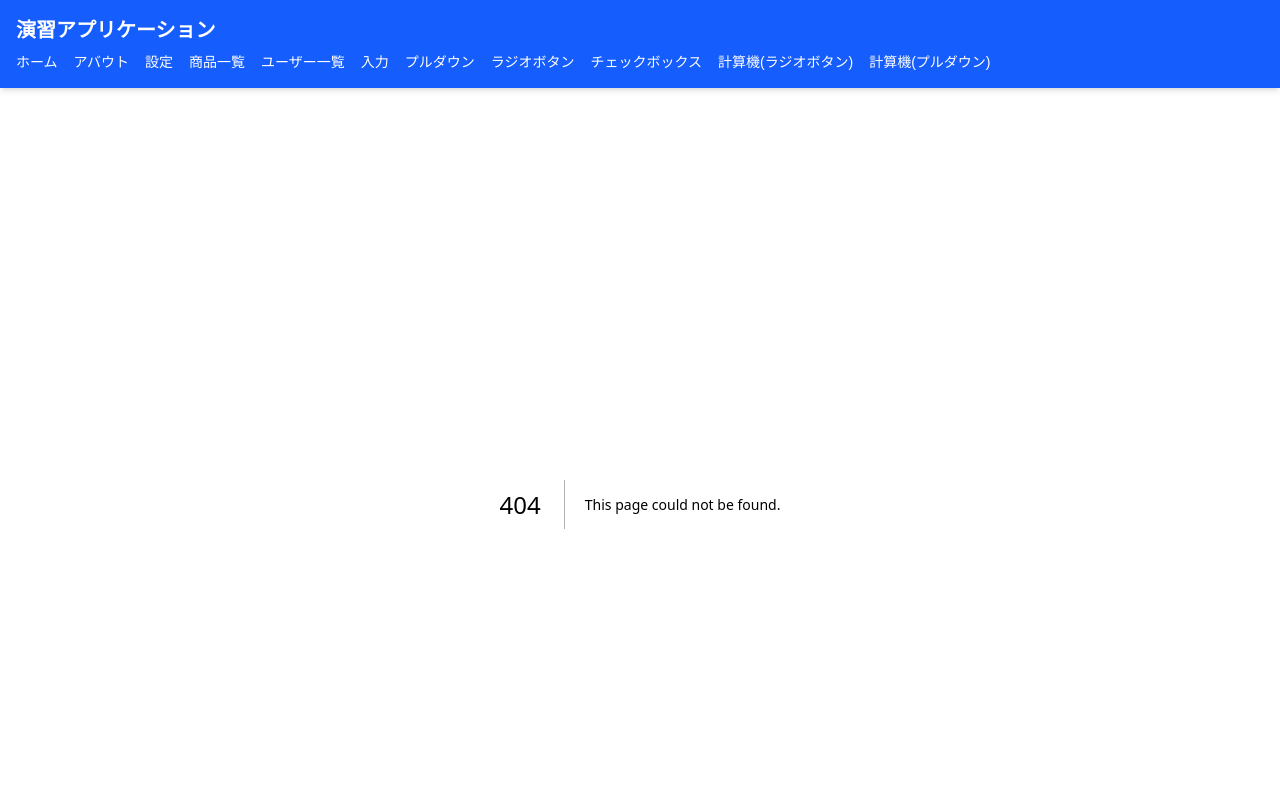
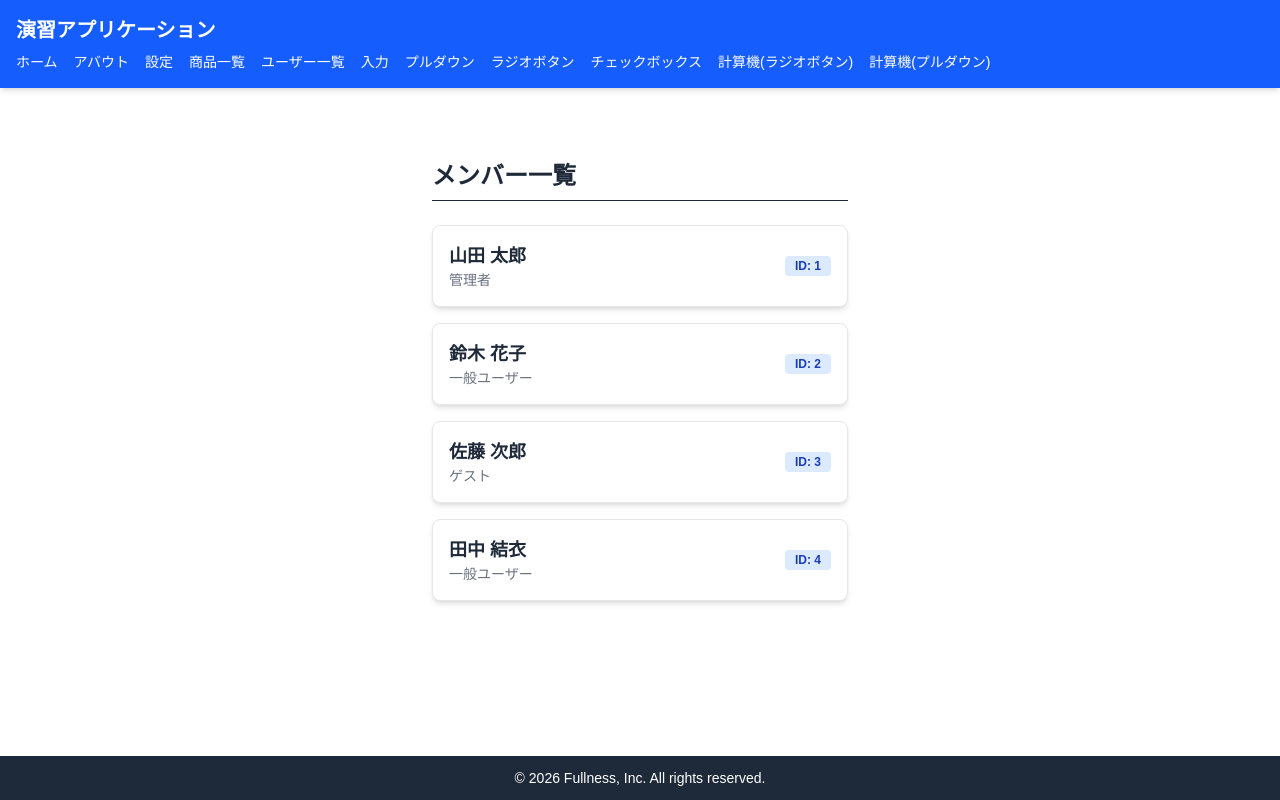
Before and after one commit to H-Akaogi/TS-Frontend-Exercise, a Next.js app: page /chapter04/list4/list in a window 1280 px wide. Before the commit this address had no page. Shown: the top 800 px of the page. Built offline with nearby package versions, Linux system fonts and the light colour scheme.

Commit message:
リスト4-7 UserCard(ユーザー一覧)コンポーネントの実装

```diff
--- /dev/null
+++ b/app/chapter04/list4/list/page.tsx
@@ -0,0 +1,38 @@
+"use client";
+/**
+ * リスト4-7 UserCard(ユーザー一覧)コンポーネントの実装
+ */
+
+import UserCard, { User } from "@/components/chapter04/list4/list/UserCard";
+
+export default function ListSamplePage() {
+    // 表示するための配列データ(実務ではデータベースやAPIから取得する)
+    const usersData: User[] = [
+        { id: 1, name: "山田 太郎", role: "管理者" },
+        { id: 2, name: "鈴木 花子", role: "一般ユーザー" },
+        { id: 3, name: "佐藤 次郎", role: "ゲスト" },
+        { id: 4, name: "田中 結衣", role: "一般ユーザー" },
+    ];
+
+    return (
+        <main className="p-4 max-w-md mx-auto mt-10">
+            <h1 className="text-2xl font-bold mb-6 border-b pb-2 text-gray-800">
+                メンバー一覧
+            </h1>
+
+            {/*
+                配列データをループ処理(map)して、部品を連続生成する
+                gridとgap-4を使って、カードとカードの間に隙間をあけてきれいに並べる
+            */}
+            <div className="grid gap-4">
+                {usersData.map((user) => (
+                    /*
+                       【重要ループで生成するコンポーネントには、絶対に一意の「key」を渡す
+                      （配列のインデックス番号ではなく、データ自身のidを使うのが鉄則）
+                    */
+                    <UserCard key={user.id} user={user} />
+                ))}
+            </div>
+        </main>
+    );
+}
--- a/app/layout/basic.tsx
+++ b/app/layout/basic.tsx
@@ -37,8 +37,11 @@ export default function RootLayout({
                             <a href="/chapter03/ex3-2/profile/setting" className="hover:underline">設定</a>
                             {/* 演習 3-3 データ受け渡しできるコンポーネントを作成する */}
                             <a href="/chapter03/ex3-3" className="hover:underline">商品一覧</a>
-                            {/* リスト3-3 コンポーネント間のデータ受け渡し */}
-                            <a href="/chapter03/li3-3" className="hover:underline">ユーザー一覧</a>
+                            {/*
+                            リスト3-3 コンポーネント間のデータ受け渡し
+                            リスト4-7 UserCard(ユーザー一覧)コンポーネントの実装
+                             */}
+                            <a href="/chapter04/list4/list" className="hover:underline">ユーザー一覧</a>
                             {/*
                             リスト4-1 ActionButtonコンポーネントの実装
                             リスト4-2 useState()フックの利用
--- /dev/null
+++ b/components/chapter04/list4/list/UserCard.tsx
@@ -0,0 +1,37 @@
+"use client";
+/**
+ * リスト4-7 UserCard(ユーザー一覧)コンポーネントの実装
+ */
+
+// 1人分のユーザーデータのルール(型)
+export type User = {
+    id: number;
+    name: string;
+    role: string;
+};
+
+// コンポーネントが受け取るPropsのルール
+type UserCardProps = {
+    user: User; // User型のデータを丸ごと受け取る
+};
+
+export default function UserCard({ user }: UserCardProps) {
+    return (
+        <div className="bg-white shadow-md rounded-lg p-4 border border-gray-200">
+            <div className="flex items-center justify-between">
+                <div>
+                    <h2 className="text-lg font-bold text-gray-800">
+                        {user.name}
+                    </h2>
+                    <p className="text-sm text-gray-500">
+                        {user.role}
+                    </p>
+                </div>
+                {/* IDをバッジのように右側に表示 */}
+                <span className="bg-blue-100 text-blue-800 text-xs font-semibold px-2.5 py-0.5 rounded">
+                    ID: {user.id}
+                </span>
+            </div>
+        </div>
+    );
+}
```
